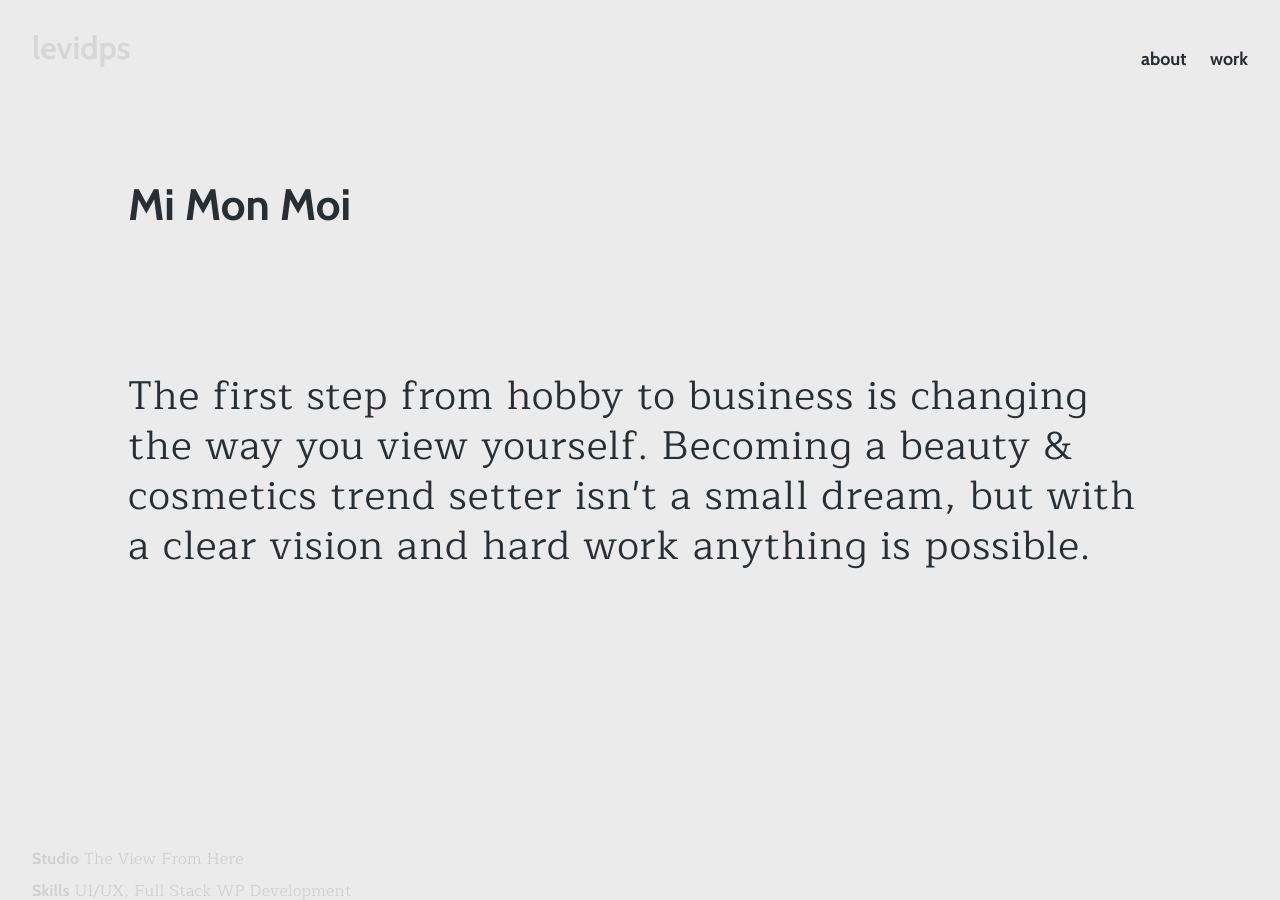
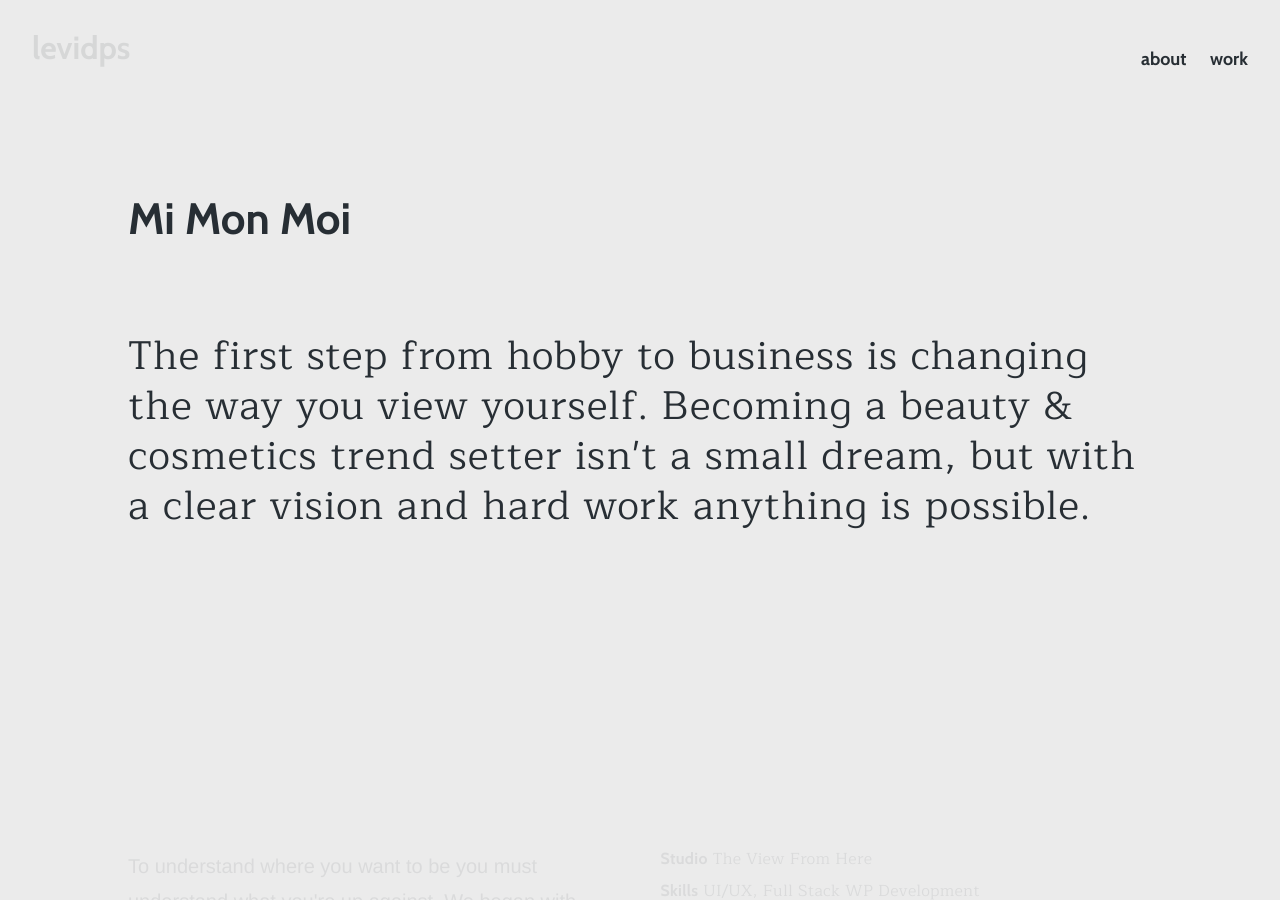
Before and after one commit to levidps/levidps.github.io, a Jekyll site: the page built from work/mi-mon-moi.html, in a window 1280 px wide and 900 px high. Built offline with Jekyll 4.4.1, drawn with Linux system fonts in a browser that asks for light colours; nearby versions of some CDN libraries; some web fonts are replaced; some of the changed text lies outside the part shown.

Commit message:
intro block

```diff
--- a/_config.yml
+++ b/_config.yml
@@ -10,5 +10,9 @@
 baseurl: "" # the subpath of your site, e.g. /blog
 url: "http://levischmidt.com" # the base hostname & protocol for your site
 
+# Included Gems
+gems:
+  - bourbon
+
 # Build settings
 markdown: kramdown
--- a/_layouts/project.html
+++ b/_layouts/project.html
@@ -3,7 +3,7 @@
 ---
 <article class="post">
 
-  <header class="post-header" data-top="opacity: 1;" data--250-top="opacity:0;">
+  <header class="post-header" data-top="opacity: 1;" data--350-top="opacity:0;">
       <h1>{{ page.title }}</h1>
       <blockquote>{{ page.quote }}</blockquote>
 
@@ -13,15 +13,20 @@
 
   <div class="post-content">
 
-    <section class="project-details" data-bottom-top="opacity:0;" data--250-bottom="opacity:1;">
-
+    <section class="project-details" data-bottom-top="opacity:0;" data--350-bottom="opacity:1;">
+      <div class="inner-wrapper clearfix">
+        <div class="d-2">
+          <h4>{{ page.intro }} </h4>
+        </div>
+        <div class="d-2">
           <p><strong>Studio</strong> {{ page.studio }}</p>
           <p><strong>Skills</strong> {{ page.skills }}</p>
           {% if page.link %}
             <p><strong>Visit Site</strong> <a href="{{ page.link }}" target="_blank">{{ page.link }}</a></p>
           {% endif %}
           <p><strong>Description</strong> {{ page.description }}</p>
-
+        </div>
+      </div>
     </section>
 
     {{ content }}
--- a/_sass/_page.scss
+++ b/_sass/_page.scss
@@ -55,9 +55,11 @@
 }
 
 h4 {
-  font-weight: bold;
-  font-size: 1.325rem;
+  font-family: $base-font-family;
+  font-weight: 200;
+  font-size: 1.25rem;
   margin-bottom: .5em;
+  line-height: 1.75em;
 }
 
 h5 {
@@ -236,9 +238,20 @@
 
 }
 
+.d-2 {
+  width: 48%;
+  float: left;
+  margin-right: 4%;
+  &:last-child {
+    margin-right: 0;
+  }
+
+}
+
 .inner-wrapper {
-  display: table-cell;
-  vertical-align: middle;
+  max-width: $site-width;
+  margin: 0 auto;
+  @extend %clearfix;
 }
 
 .page-list {
--- a/css/main.scss
+++ b/css/main.scss
@@ -58,6 +58,7 @@
 
 // Width of the content area
 $content-width:    100%;
+$site-width:       1024px;
 
 $on-palm:          640px;
 $on-laptop:        960px;
--- a/js/scripts.js
+++ b/js/scripts.js
@@ -17,6 +17,7 @@
             $('html,body').animate({scrollTop:0}, '600', 'swing');
             $('.content').fadeOut(600).queue( function() {
                 $(this).html( $(data).find('.content') ).dequeue();
+                s.refresh();
             }).fadeIn(500); // Pull the post we want out of the .content class.
 
                                                             // If you change the class of the post container,
@@ -26,6 +27,7 @@
                                                         // remove that line.
 
             transition();
+
 
             $('.face h2').html(greet[t]);
             $('.face p').html(text[t]);
@@ -85,3 +87,11 @@
     setInterval(transition, 550);
 
 });
+
+// Document Scroll
+$(window).scroll(function() {
+    if ( $(window).scrollTop() <= $(window).height() ) {
+        $('.post-header blockquote').css('margin-top', ($(window).scrollTop() * .325) + 'px' );
+        $('.post-header blockquote').css('opacity', 1 - ($(window).scrollTop() * .00125) );
+    }
+});
--- a/work/mi-mon-moi.html
+++ b/work/mi-mon-moi.html
@@ -11,6 +11,8 @@
 quote: The first step from hobby to business is changing the way you view yourself. Becoming a beauty & cosmetics trend setter isn't a small dream, but with a clear vision and hard work anything is possible.
 
 description:
+
+intro: To understand where you want to be you must understand what you're up against. We began with breaking down technical requirements ultimately determining that a custom WooCommerce site would have the functionality needed with the customisation to keep the site consistant with branding, and all within their desired budget.
 ---
 
 <div class="project {{ page.slug }}">
```
Lines whose indentation alone changed are shown as unchanged.
